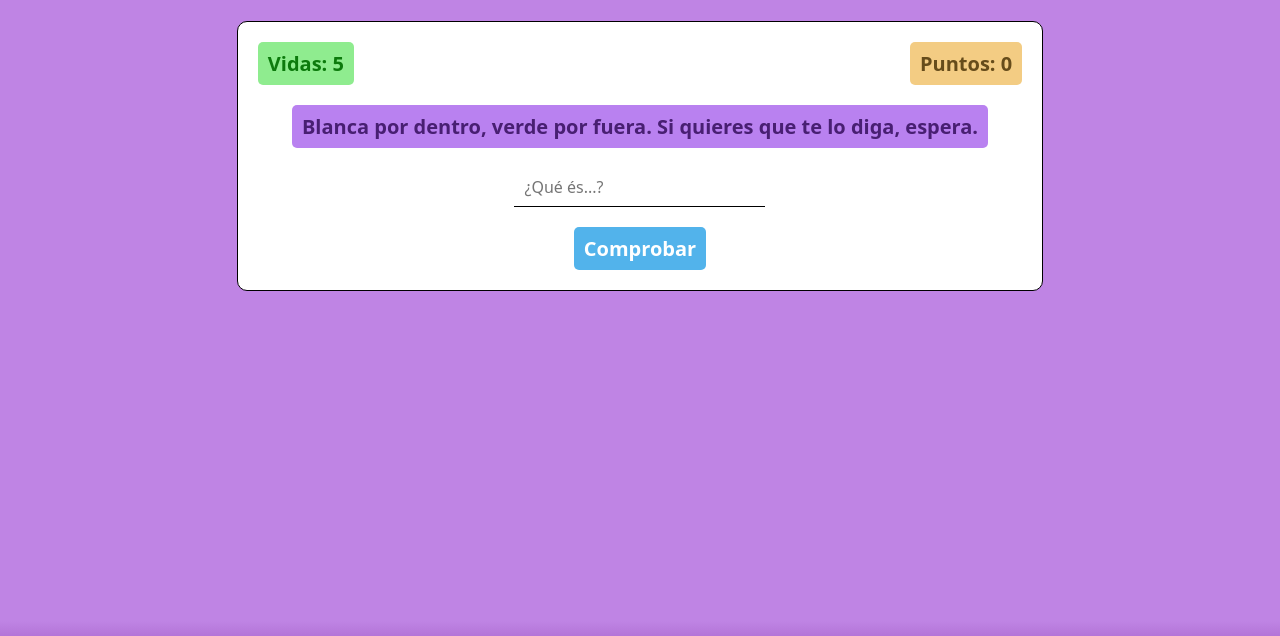
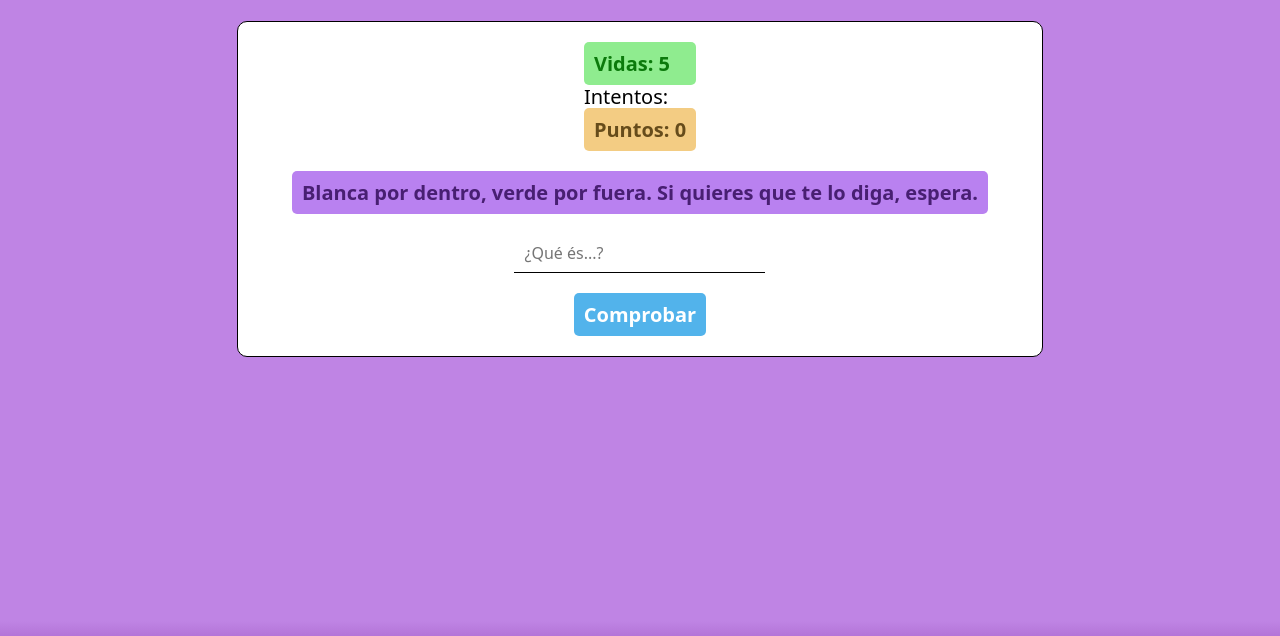
Before and after one commit to Carrisonn/juego-adivinanzas, a website built with Vite: page index.html in a window 1280 px wide. Shown: the part 79-715 px from the top of the page. Built offline with nearby package versions, Linux system fonts and the light colour scheme.

Commit message:
added: structure to display the user tries

```diff
--- a/index.html
+++ b/index.html
@@ -21,9 +21,14 @@
       <h1>Juego de Adivinanzas</h1>
 
       <div class="container-game">
-        <div class="user-stats">
-          <p class="p-user-lives">Vidas: <span class="span-user-lives"></span></p>
-          <p class="p-user-score">Puntos: <span class="span-user-score"></span></p>
+        <div class="user-stats-container">
+          <div class="user-lives-tries">
+            <p class="p-user-lives">Vidas: <span class="span-user-lives"></span></p>
+            <p class="p-user-tries">Intentos: <span class="span-user-tries"></span></p>
+          </div>
+          <div>
+            <p class="p-user-score">Puntos: <span class="span-user-score"></span></p>
+          </div>
         </div>
         <p class="riddle"></p>
         <form id="form">
```
